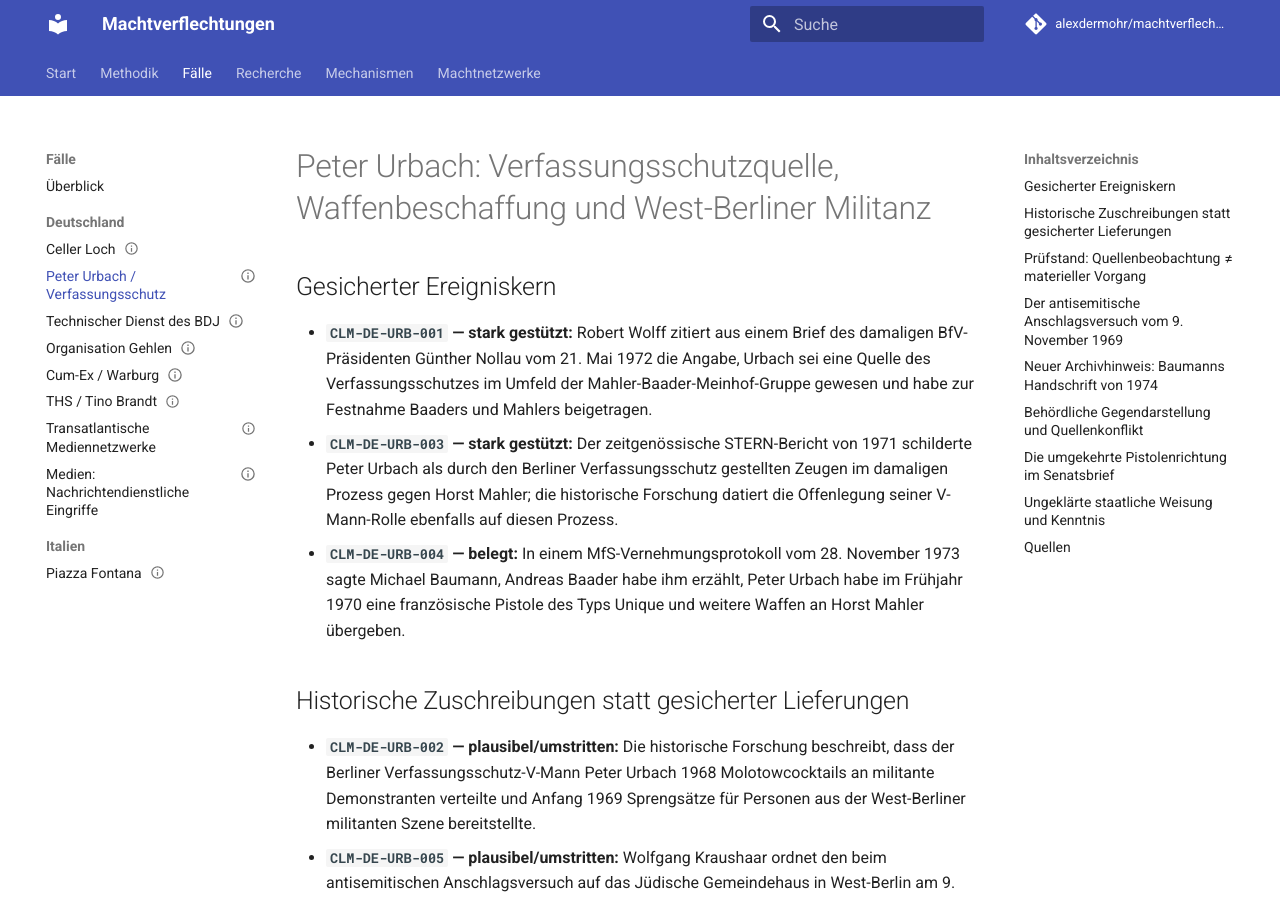
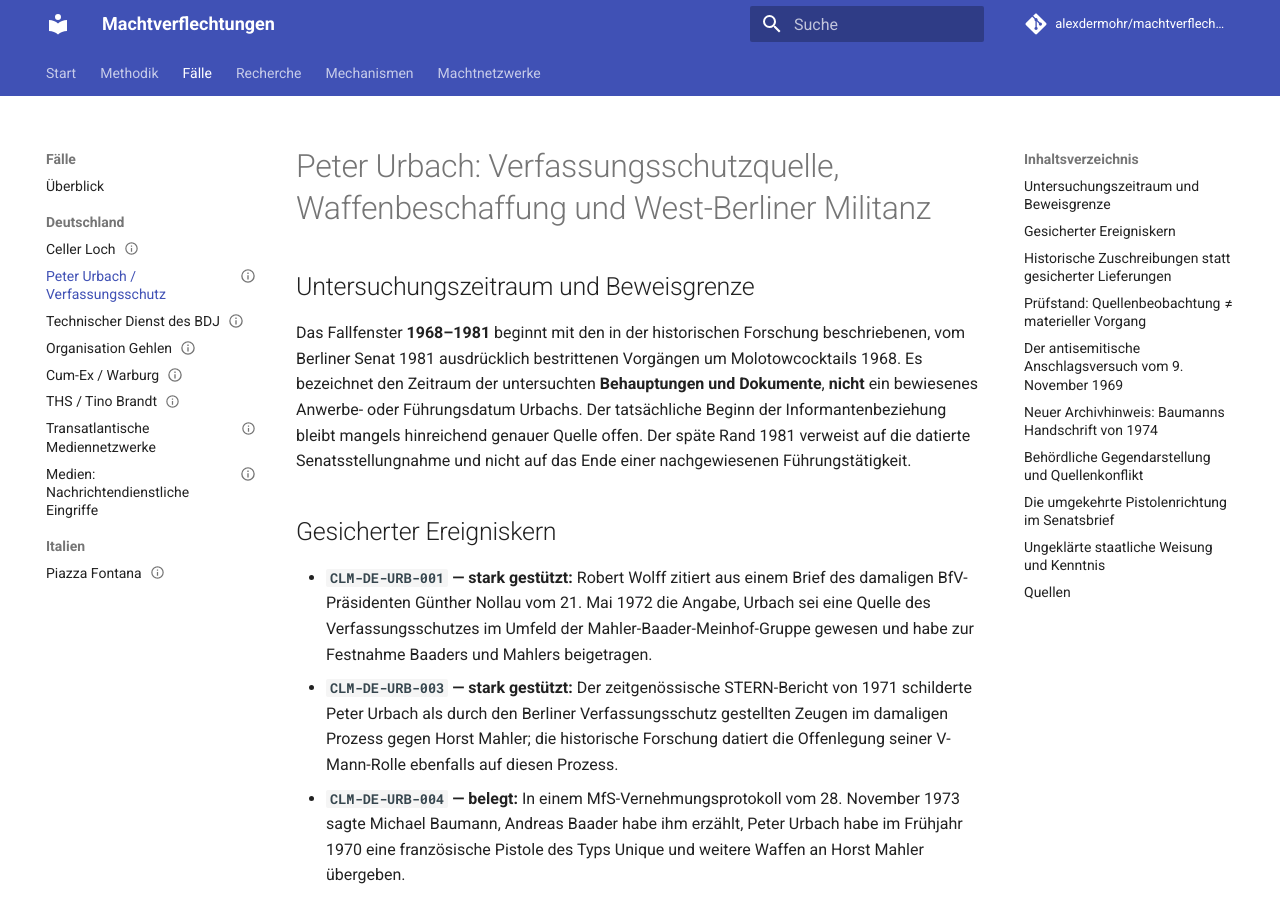
Before and after one commit to alexdermohr/machtverflechtungen, an MkDocs documentation site: the page built from docs/faelle/de/peter-urbach-verfassungsschutz.md, in a window 1280 px wide and 900 px high. Built offline with MkDocs 1.6.1 and Material for MkDocs 9.7.7, drawn with Linux system fonts in a browser that asks for light colours; comment, search, counter and statistics services are not loaded.

Commit message:
research: separate Urbach case coverage from informant start date

```diff
--- a/docs/faelle/de/peter-urbach-verfassungsschutz.md
+++ b/docs/faelle/de/peter-urbach-verfassungsschutz.md
@@ -1,10 +1,10 @@
 ---
-id: CASE-DE-URBACH-VERFASSUNGSSCHUTZ-1967
+id: CASE-DE-URBACH-VERFASSUNGSSCHUTZ
 type: case
 title: "Peter Urbach: Verfassungsschutzquelle, Waffenbeschaffung und West-Berliner Militanz"
 countries: [DE]
 period:
-  start: "1967"
+  start: "1968"
   end: "1981"
 status: developing
 research_question: "Was ist über Urbachs Arbeit als V-Mann, konkrete Waffenlieferungen, ihre Verwendungszusammenhänge und das mögliche Wissen seiner Führungsoffiziere tatsächlich belegt?"
@@ -294,6 +294,7 @@ what_does_not_follow:
 open_questions:
   - "Wie lassen sich die dokumentierten Verneinungen des Berliner Senats von 1981 gegen zeitgenössische Gerichtsakten, Zeugenaussagen und die spätere Forschung prüfen?"
   - "Welche erhaltenen Führungs- und Einsatzakten belegen das Wissen oder die Aufträge des Berliner Verfassungsschutzes bei einzelnen Lieferungen?"
+  - "Ab welchem belegbaren Datum wurde Urbach offiziell vom West-Berliner Verfassungsschutz als Quelle geführt? Die Forschung zu seiner Szenepräsenz darf nicht als Anwerbedatum verwendet werden."
   - "Welche Archivsignatur hat die von Regine Igel zitierte Baumann-Handschrift von 1974?"
   - "Welche Akten belegen oder entkräften die 1969er Pistolenübergabe in umgekehrter Richtung?"
   - "Welche Übergaben sind durch mehr als spätere Erinnerungen oder eine zweistufige Protokollaussage belegt?"
@@ -302,6 +303,10 @@ case_links: []
 ---
 
 # Peter Urbach: Verfassungsschutzquelle, Waffenbeschaffung und West-Berliner Militanz
+
+## Untersuchungszeitraum und Beweisgrenze
+
+Das Fallfenster **1968–1981** beginnt mit den in der historischen Forschung beschriebenen, vom Berliner Senat 1981 ausdrücklich bestrittenen Vorgängen um Molotowcocktails 1968. Es bezeichnet den Zeitraum der untersuchten **Behauptungen und Dokumente**, **nicht** ein bewiesenes Anwerbe- oder Führungsdatum Urbachs. Der tatsächliche Beginn der Informantenbeziehung bleibt mangels hinreichend genauer Quelle offen. Der späte Rand 1981 verweist auf die datierte Senatsstellungnahme und nicht auf das Ende einer nachgewiesenen Führungstätigkeit.
 
 ## Gesicherter Ereigniskern
 
```
Also changed, not shown: docs/faelle/index.md (+1 -1 lines), docs/generated/regions.md (+1 -1 lines), docs/generated/timeline.md (+1 -1 lines).
